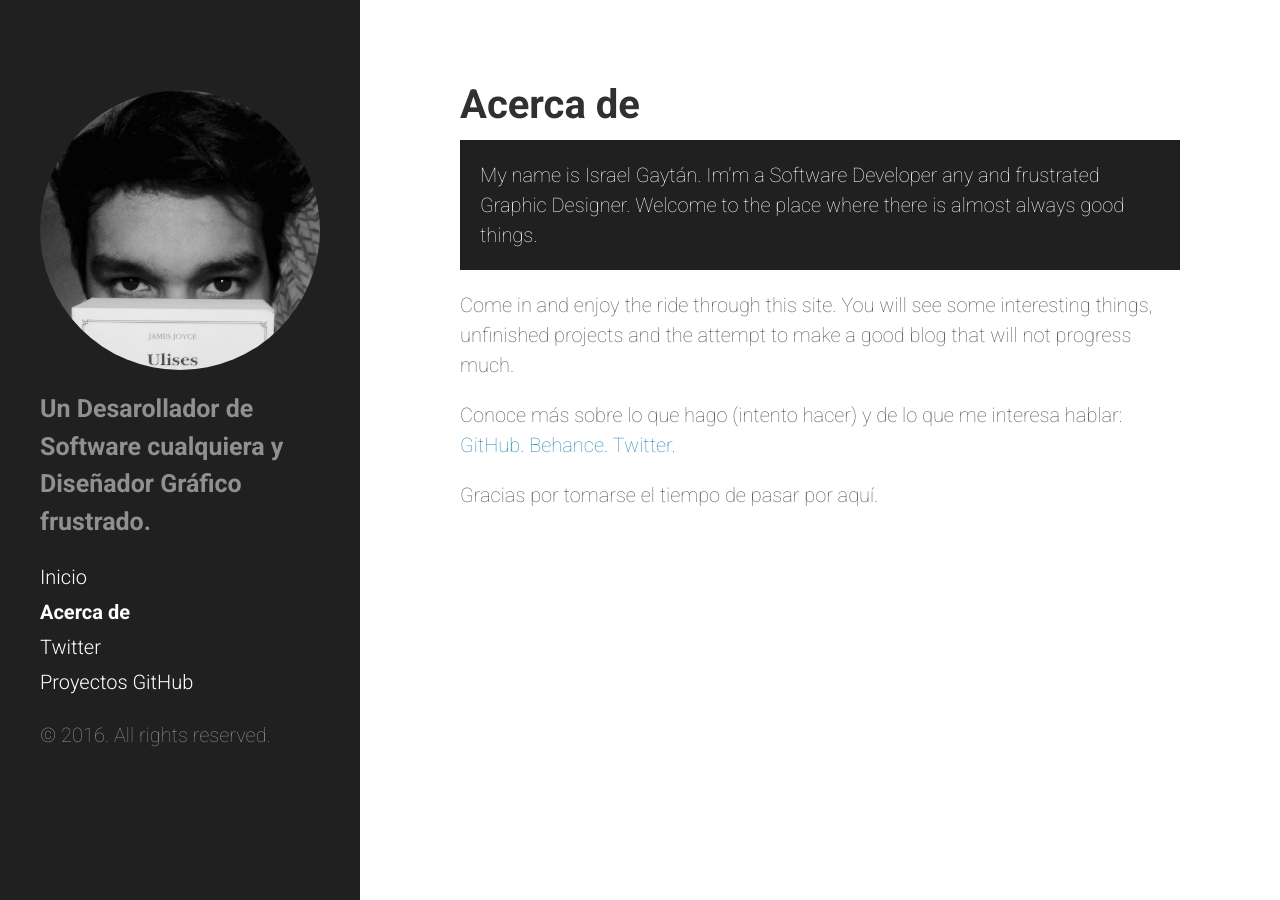
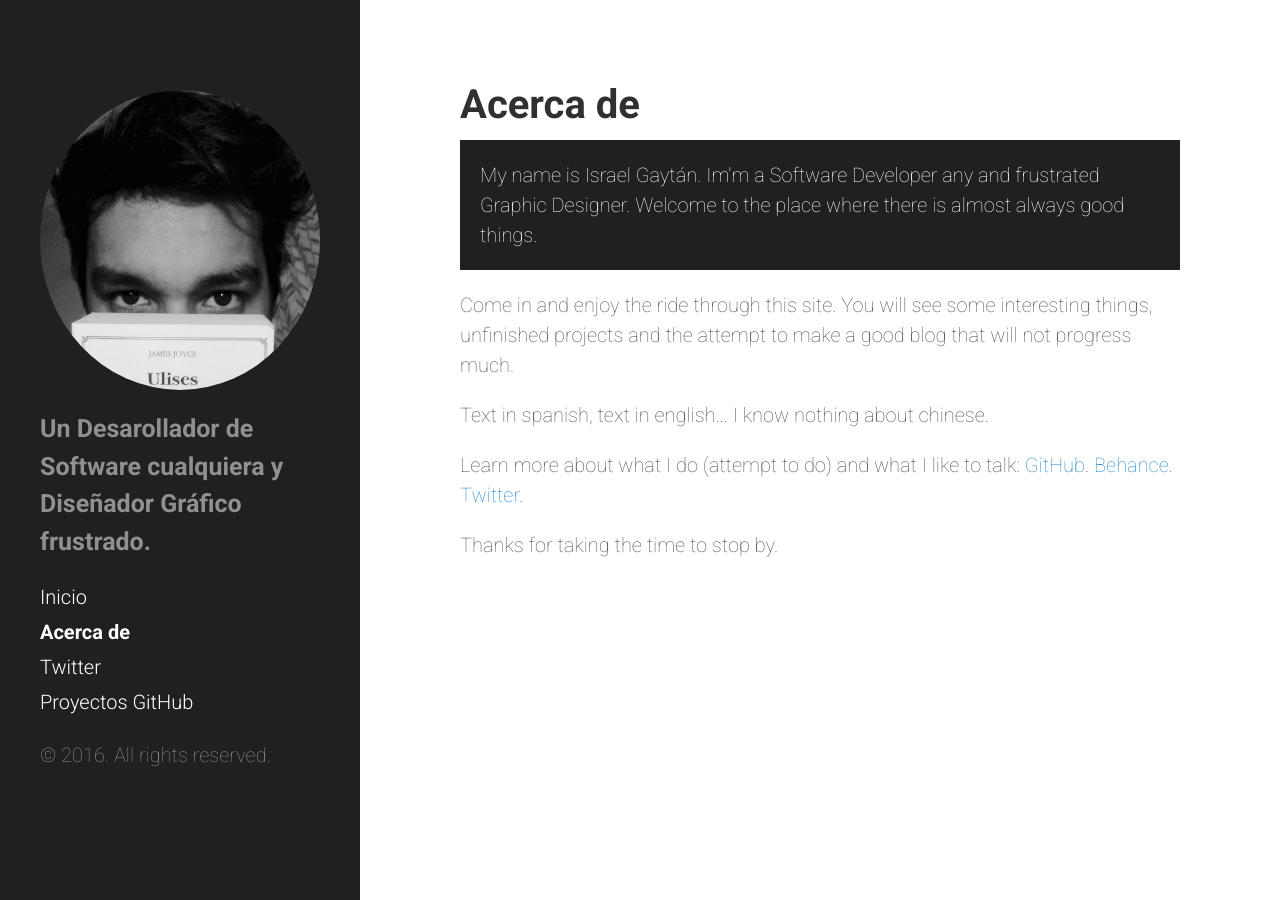
Before and after one commit to MrGaytan/MrGaytan.github.io, a Jekyll site: the page built from about.md, in a window 1280 px wide. Built offline with Jekyll 4.4.1, drawn with Linux system fonts in a browser that asks for light colours; Markdown is read by kramdown in place of the engine named in the settings.

```diff
--- a/about.md
+++ b/about.md
@@ -9,10 +9,12 @@
 
 Come in and enjoy the ride through this site. You will see some interesting things, unfinished projects and the attempt to make a good blog that will not progress much.
 
-Conoce más sobre lo que hago (intento hacer) y de lo que me interesa hablar:
+Text in spanish, text in english... I know nothing about chinese.
+
+Learn more about what I do (attempt to do) and what I like to talk:
 [GitHub](https://github.com/MrGaytan).
 [Behance](https://www.behance.net/MrGaytan).
 [Twitter](https://twitter.com/MrGaytan).
 
 
-Gracias por tomarse el tiempo de pasar por aquí.
+Thanks for taking the time to stop by.
--- a/public/css/hyde.css
+++ b/public/css/hyde.css
@@ -92,6 +92,8 @@
 
 .profilepic{
   border-radius: 50%;
+  width: 300px;
+  height: 300px;
 }
 
 /* Sidebar nav */
```
